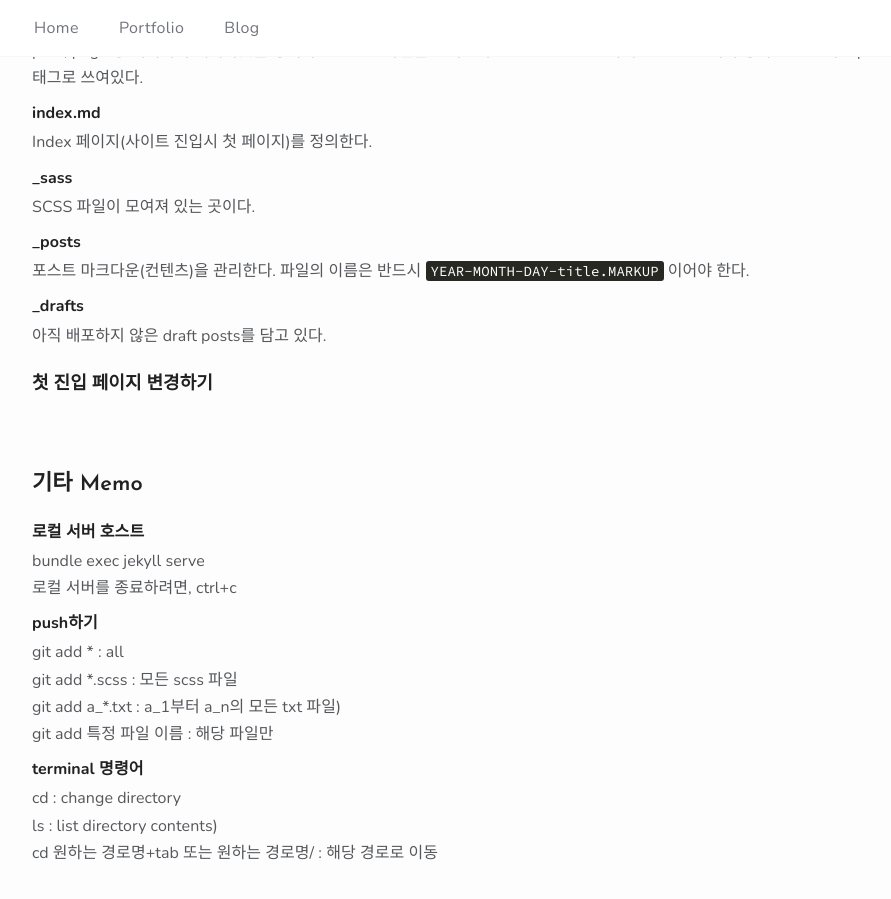
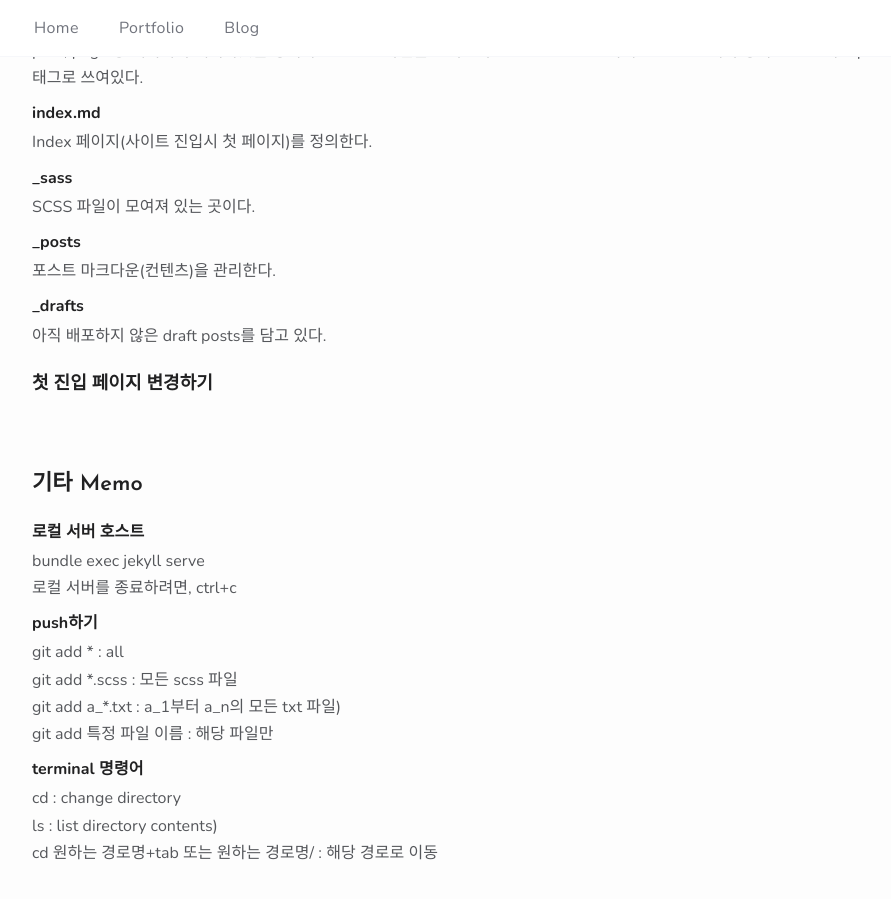
Before and after one commit to junethirty/junethirty.github.io, a Jekyll site: the page built from _posts/2021-07-13-title.markdown, in a window 1280 px wide and 900 px high, scrolled down 3419 px. Shown: the whole window, without its empty margins (182-1073 px from the left). Built offline with Jekyll 4.4.1, drawn with Linux system fonts in a browser that asks for light colours; nearby versions of some CDN libraries.

Commit message:
minor change

```diff
--- a/_posts/2021-07-13-title.markdown
+++ b/_posts/2021-07-13-title.markdown
@@ -129,7 +129,7 @@ Index 페이지(사이트 진입시 첫 페이지)를 정의한다.
 ##### _sass
 SCSS 파일이 모여져 있는 곳이다.
 ##### _posts
-포스트 마크다운(컨텐츠)을 관리한다. 파일의 이름은 반드시 <code>YEAR-MONTH-DAY-title.MARKUP</code> 이어야 한다.
+포스트 마크다운(컨텐츠)을 관리한다.
 ##### _drafts
 아직 배포하지 않은 draft posts를 담고 있다.
 
```
